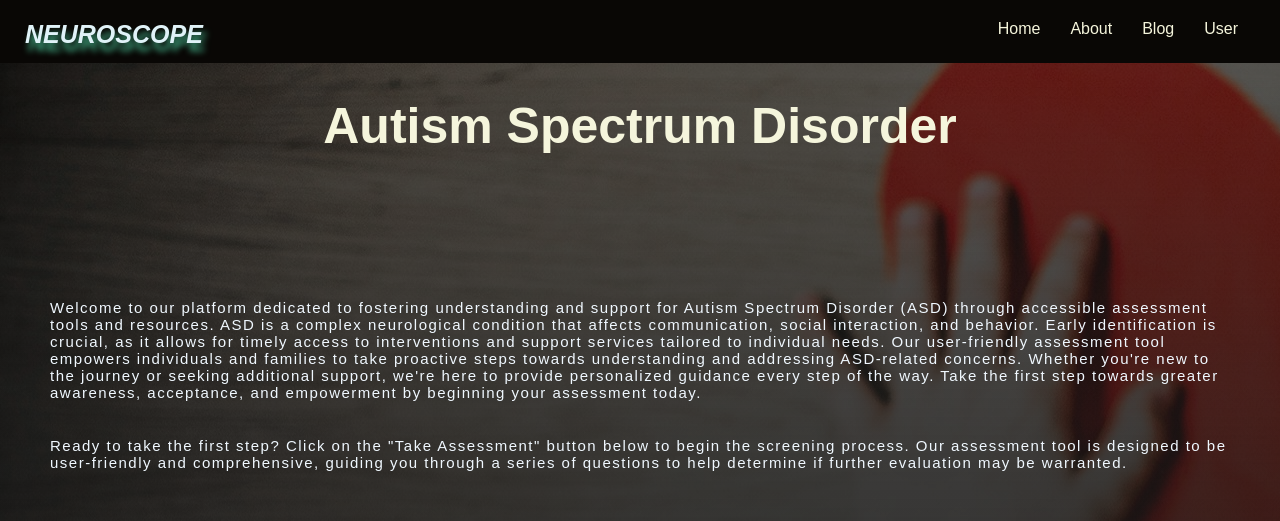
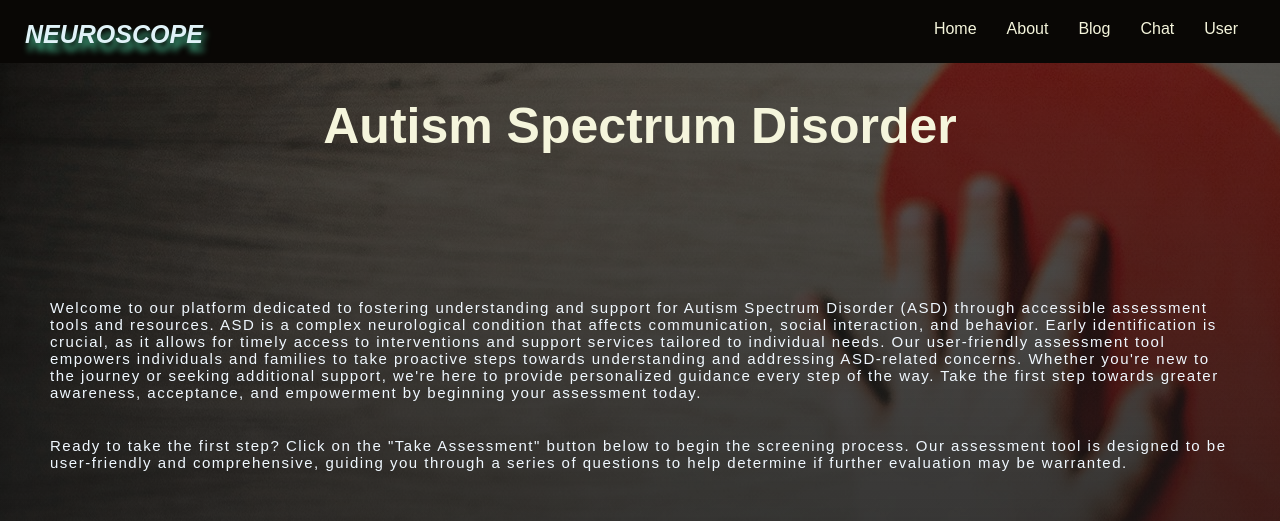
Before and after one commit to Parthiban3058/Demo, a Flask app: page / in a window 1280 px wide. Shown: the top 521 px of the page. Run offline with Flask 3, Linux system fonts and the light colour scheme.

Commit message:
Update index.html

```diff
--- a/templates/index.html
+++ b/templates/index.html
@@ -12,6 +12,7 @@
        <a href="{{ url_for('home') }}">Home</a>
        <a href="{{ url_for('about') }}">About</a>
        <a href="{{ url_for('blog') }}">Blog</a>
+        <a href="/chat">Chat</a>
        <div class="dropdown">
            <a href="#">User</a>
           <div class="dropdown-content">
```
